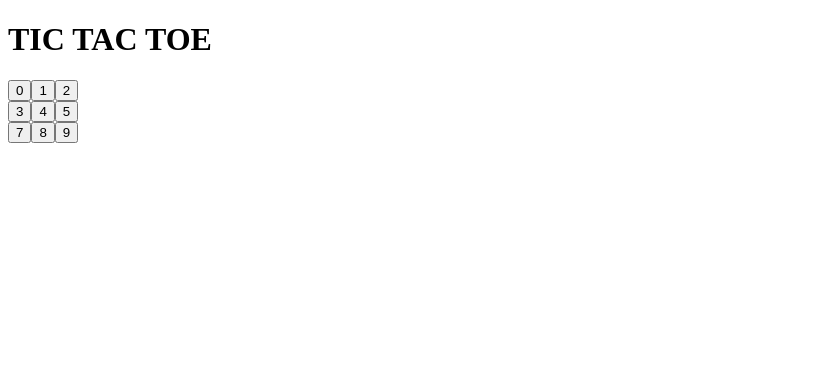
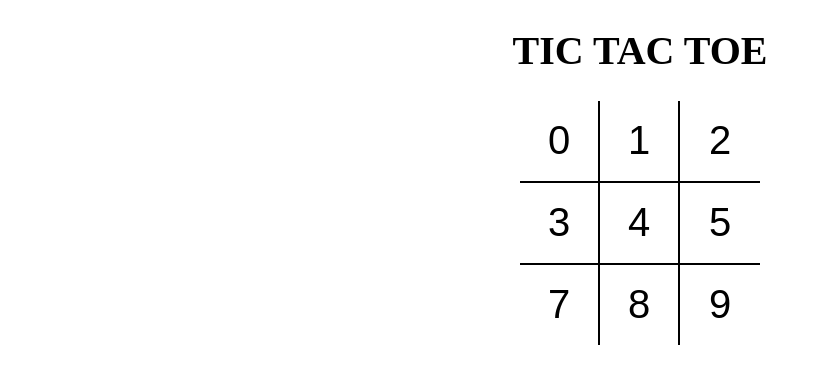
Before and after one commit to vishalsangal123/tictactoe, a React (Vite) app: page / in a window 1280 px wide. Shown: the top 384 px of the page, without its empty margins (0-821 px from the left). Built offline with nearby package versions, Linux system fonts and the light colour scheme.

Commit message:
added sass,get to know styles

```diff
--- a/package.json
+++ b/package.json
@@ -9,12 +9,14 @@
     },
     "dependencies": {
         "eslint-plugin-eslint-comments": "^3.2.0",
+        "node-sass": "^7.0.1",
         "react": "^17.0.2",
         "react-dom": "^17.0.2"
     },
     "devDependencies": {
         "babel-preset-nano-react-app": "^0.1.0",
         "prettier": "2.7.1",
+        "sass": "^1.53.0",
         "vite": "^2.6.7"
     },
     "babel": {
--- a/src/App.jsx
+++ b/src/App.jsx
@@ -1,6 +1,6 @@
 import React from "react";
 import Board from './component/Board';
-
+import "./styles/root.scss";
 // export default () => (
 //   <>
 //     <h1>Welcome to React Vite Micro App!</h1>
@@ -10,12 +10,12 @@
 
 const App = () => {
     return (
-    <>
+    <div className="app">
 
         <h1> TIC TAC TOE</h1>{" "}
 
         <Board/>
-        </>
+        </div>
     );
 };
 export default App;
--- a/src/component/Board.jsx
+++ b/src/component/Board.jsx
@@ -2,18 +2,21 @@
 import Square from './Square'
 const Board = () => {
   return (
-    <div>
-      <div>
+    <div className='board'>
+      <div className='board-row'>
         <Square value={0}/>
-        <Square value={1}/>
+        <Square value={1}>
+          <p>Hello</p>
+          <p>Ma children hu Mujha child kii tarha treat karagga</p>
+          </Square>
         <Square value={2}/>
       </div>
-      <div>
+      <div className='board-row'>
         <Square value={3}/>
         <Square value={4}/>
         <Square value={5}/>
       </div>
-      <div>
+      <div className='board-row'>
         <Square value={7}/>
         <Square value={8}/>
         <Square value={9}/>
--- a/src/component/Square.jsx
+++ b/src/component/Square.jsx
@@ -1,4 +1,5 @@
 import React from 'react'
+// import './Square.style.css';
 
 
 // const Square = (props) => {
@@ -6,9 +7,16 @@
 //     return <button type="button">{props.value}</button>;
 // }
 
+// const Square = ({value,children}) => {
+//     // return <button type="button">{value}</button>;
+//     return <button type="button">{children}{value}</button>;
+// }
+
 // destructing perform bcz value treat as a object then write in this method
-const Square = ({value}) => {
-    return <button type="button">{value}</button>;
+
+const Square = ({children,value}) => {
+     return <button type="button" className='square'>{value}</button>;
+   // return <button type="button">{children}</button>;
 }
 
 export default Square;
--- /dev/null
+++ b/src/styles/root.scss
@@ -0,0 +1,43 @@
+body {
+    padding: 0;
+    margin: 0;
+  }
+
+  button {
+    background: none;
+    border: none;
+    outline: none;
+    &:hover {
+     cursor: pointer;
+    }
+  }
+
+  .app {
+    font-size: 20px;
+    display: flex;
+    flex-direction: column;
+    align-items: center;
+  }
+
+  .board {
+    .board-row {
+      display: flex;
+      flex-direction: row;
+      border-bottom: 2px solid #000;
+      &:last-child {
+        border-bottom: none;
+      }
+      .square {
+        width: 80px;
+        height: 80px;
+        border-right: 2px solid #000;
+        font-size: 2.5rem;
+        padding: 0;
+        overflow: hidden;
+        transition: all 0.2s;
+        &:last-child {
+          border-right: none;
+        }
+      }
+    }
+  }
```
Also changed, not shown: 2 other files (tests, documents, lock files or other folders).
